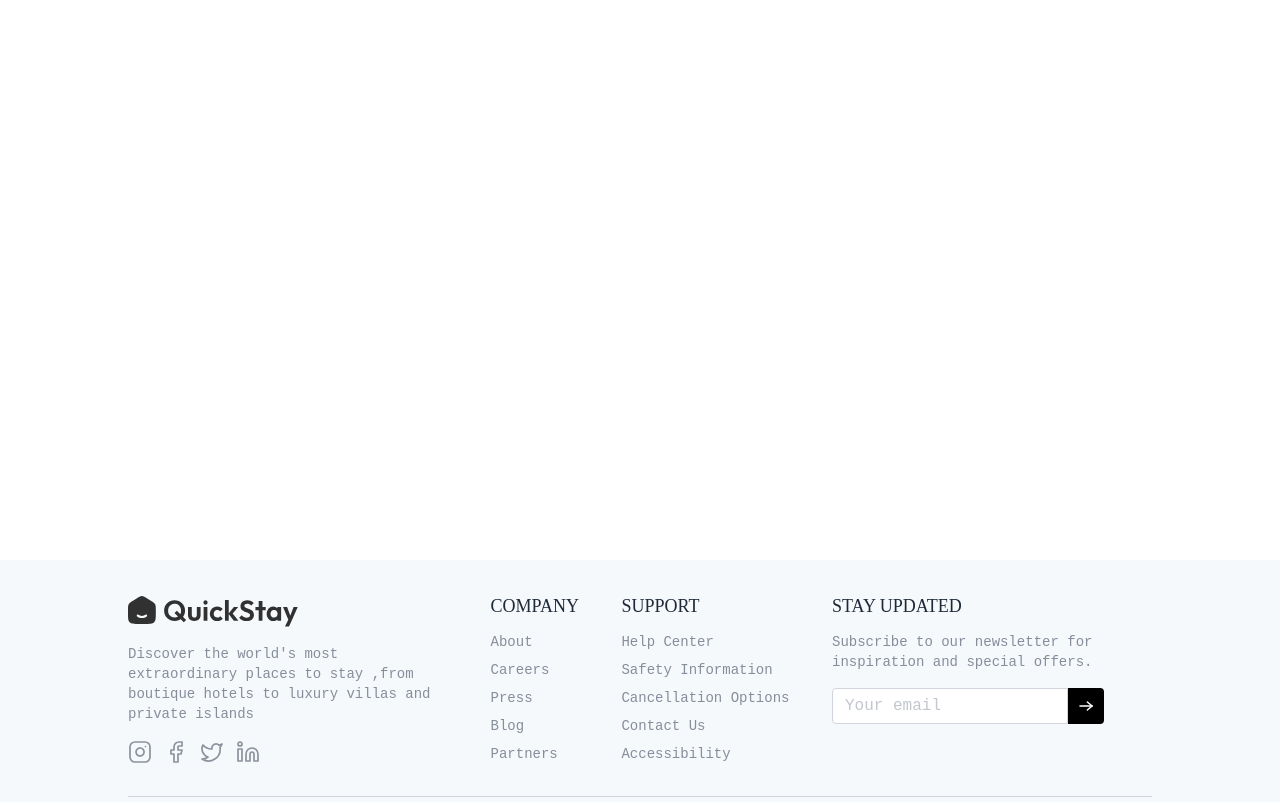
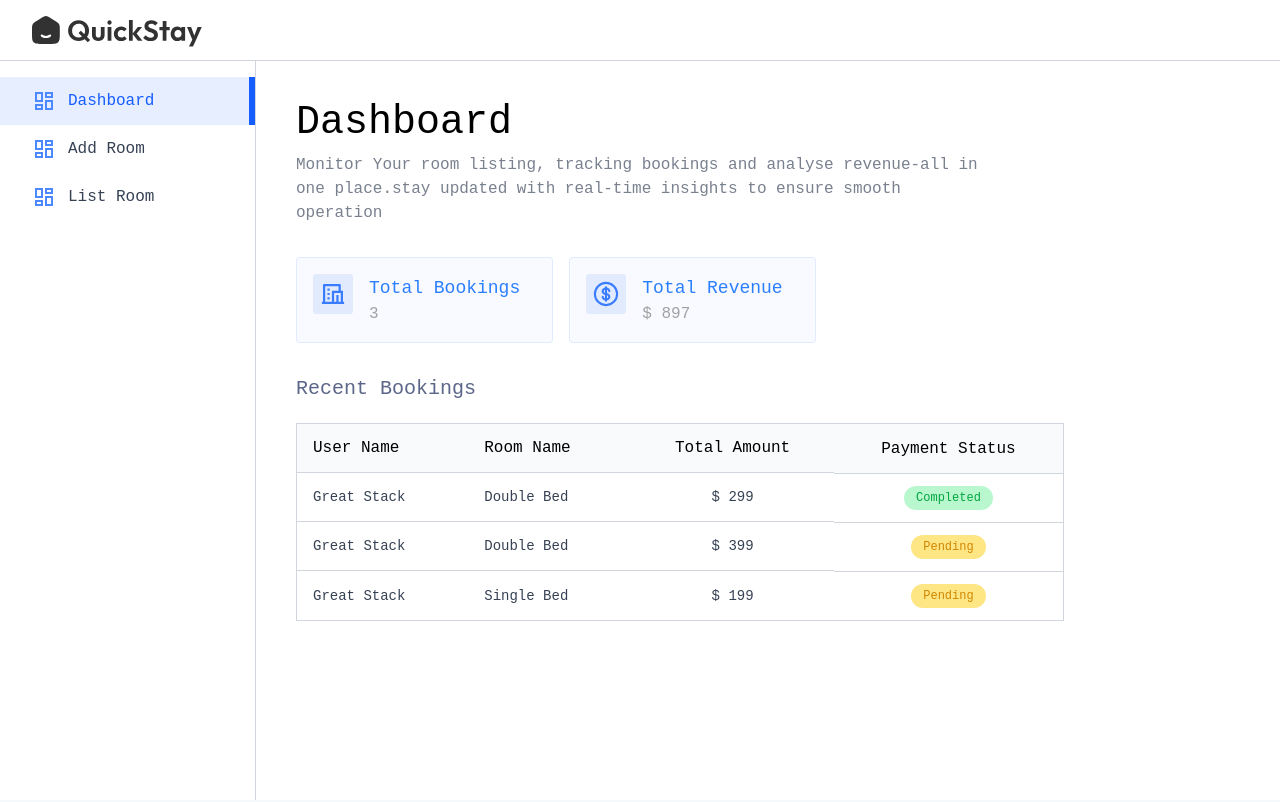
Before and after one commit to nihar-ranjan04/Hotel-Booking, a React (Vite) app in the folder hotel-booking/: page /owner in a window 1280 px wide. Shown: the top 802 px of the page. Built offline with nearby package versions, Linux system fonts and the light colour scheme; a web font is replaced by a local one.

Commit message:
Owner Layout,Owner Dashboard,completed

```diff
--- a/hotel-booking/src/App.jsx
+++ b/hotel-booking/src/App.jsx
@@ -6,6 +6,10 @@
 import AllRooms from './Pages/AllRooms';
 import RoomDetails from './Pages/RoomDetails';
 import MyBookings from './Pages/MyBookings';
+import Layout from './Pages/hotelOwner/Layout';
+import Dashboard from './Pages/hotelOwner/Dashboard';
+import AddRoom from './Pages/hotelOwner/AddRoom';
+import ListRoom from './Pages/hotelOwner/ListRoom';
 
 const App = () => {
 
@@ -21,6 +25,11 @@
           <Route path='/rooms' element={<AllRooms />} />
           <Route path='/rooms/:id' element={<RoomDetails />} />
           <Route path='/my-bookings' element={<MyBookings />} />
+          <Route path='/owner' element={<Layout/>}>
+          <Route index element ={<Dashboard/>}/>
+          <Route path="add-room" element ={<AddRoom/>}/>
+          <Route path='list-room' element ={<ListRoom/>}/>
+          </Route>
         </Routes>
       </div>
       <Footer />
--- /dev/null
+++ b/hotel-booking/src/Pages/hotelOwner/AddRoom.jsx
@@ -0,0 +1,11 @@
+import React from 'react'
+
+const AddRoom = () => {
+  return (
+    <div>
+
+    </div>
+  )
+}
+
+export default AddRoom
--- /dev/null
+++ b/hotel-booking/src/Pages/hotelOwner/Dashboard.jsx
@@ -0,0 +1,100 @@
+import React, { useState } from "react";
+import Title from "../../components/Title";
+import { assets, dashboardDummyData } from "../../assets/assets";
+
+const Dashboard = () => {
+  const [dashboardData, setDashboardData] = useState(dashboardDummyData);
+  return (
+    <div>
+      <Title
+        align="left"
+        font="outfit"
+        title="Dashboard"
+        subTitle="Monitor Your room listing, tracking bookings and analyse revenue-all in one place.stay updated with real-time insights to ensure smooth operation"
+      />
+      <div className="flex gap-4 my-8">
+        {/* Total Bookings  */}
+        <div className="bg-primary/3 border border-primary/10 rounded flex p-4 pr-8">
+          <img
+            src={assets.totalBookingIcon}
+            alt=""
+            className="max-sm:hidden h-10"
+          />
+          <div className="flex flex-col sm:ml-4 font-medium">
+            <p className="text-blue-500 text-lg">Total Bookings</p>
+            <p className="text-neutral-400 text-base">
+              {dashboardData.totalBookings}
+            </p>
+          </div>
+        </div>
+
+        {/* Total Revenue  */}
+
+        <div className="bg-primary/3 border border-primary/10 rounded flex p-4 pr-8">
+          <img
+            src={assets.totalRevenueIcon}
+            alt=""
+            className="max-sm:hidden h-10"
+          />
+          <div className="flex flex-col sm:ml-4 font-medium">
+            <p className="text-blue-500 text-lg">Total Revenue</p>
+            <p className="text-neutral-400 text-base">
+              {" "}
+              $ {dashboardData.totalRevenue}
+            </p>
+          </div>
+        </div>
+      </div>
+      {/* Recent Bookings */}
+      <h2 className="text-xl text-blue-950/70 font-medium mb-5">
+        Recent Bookings
+      </h2>
+      <div className="w-full max-w-3xl text-left border border-gray-300">
+        <table className="w-full">
+          <thead className="bg-gray-50">
+            <tr>
+              <th className="py-3 px-4 text-gary-800 font-medium">User Name</th>
+              <th className="py-3 px-4 text-gary-800 font-medium max-sm:hidden">
+                Room Name
+              </th>
+              <th className="py-3 px-4 text-gary-800 font-medium text-center">
+                Total Amount
+              </th>
+              <th className="py-3 px-4 text-gary-800 font-medium text-center">
+                Payment Status
+              </th>
+            </tr>
+          </thead>
+          <tbody className="text-sm">
+            {dashboardData.bookings.map((item, index) => (
+              <tr key={index}>
+                <td className="py-3 px-4 text-gray-700 border-t border-gray-300">
+                  {item.user.username}
+                </td>
+                <td className="py-3 px-4 text-gray-700 border-t border-gray-300 max-sm:hidden">
+                  {item.room.roomType}
+                </td>
+                <td className="py-3 px-4 text-gray-700 border-t border-gray-300 text-center">
+                  $ {item.totalPrice}
+                </td>
+                <td className="py-3 px-4 border-t border-gray-300 flex">
+                  <button
+                    className={`py-1 px-3 text-xs rounded-full mx-auto ${
+                      item.isPaid
+                        ? "bg-green-200 text-green-600"
+                        : "bg-amber-200 text-yellow-600"
+                    }`}
+                  >
+                    {item.isPaid ? "Completed" : "Pending"}
+                  </button>
+                </td>
+              </tr>
+            ))}
+          </tbody>
+        </table>
+      </div>
+    </div>
+  );
+};
+
+export default Dashboard;
--- /dev/null
+++ b/hotel-booking/src/Pages/hotelOwner/Layout.jsx
@@ -0,0 +1,22 @@
+import React from 'react'
+import Navbar from '../../components/hotelOwner/Navbar'
+import Sidebar from '../../components/hotelOwner/Sidebar'
+import { Outlet } from 'react-router-dom'
+
+const Layout = () => {
+  return (
+    <div className='flex flex-col h-screen'>
+        <Navbar/>
+        <div className='flex h-full'>
+            <Sidebar/>
+            <div className='flex-1 p-4 pt-10 md:px-10 h-full'>
+                <Outlet/>
+
+            </div>
+        </div>
+
+    </div>
+  )
+}
+
+export default Layout
--- /dev/null
+++ b/hotel-booking/src/Pages/hotelOwner/ListRoom.jsx
@@ -0,0 +1,11 @@
+import React from 'react'
+
+const ListRoom = () => {
+  return (
+    <div>
+
+    </div>
+  )
+}
+
+export default ListRoom
--- /dev/null
+++ b/hotel-booking/src/components/hotelOwner/Navbar.jsx
@@ -0,0 +1,17 @@
+import React from "react";
+import { Link } from "react-router-dom";
+import { assets } from "../../assets/assets";
+import { UserButton } from "@clerk/clerk-react";
+
+const Navbar = () => {
+  return (
+    <div className="flex items-center justify-between px-4 md:px-8 border-b border-gray-300 py-3 bg-white transition-all duration-300">
+      <Link to='/'>
+        <img src={assets.logo} alt="logo" className="h-9 invert opacity-80"/>
+      </Link>
+      <UserButton/>
+    </div>
+  );
+};
+
+export default Navbar;
--- /dev/null
+++ b/hotel-booking/src/components/hotelOwner/Sidebar.jsx
@@ -0,0 +1,35 @@
+import React from 'react'
+import { assets } from '../../assets/assets'
+import { NavLink } from 'react-router-dom'
+
+const Sidebar = () => {
+  const sidebarLinks = [
+    { name: "Dashboard", path: "/owner", icon: assets.dashboardIcon },
+    { name: "Add Room", path: "/owner/add-room", icon: assets.dashboardIcon },
+    { name: "List Room", path: "/owner/list-room", icon: assets.dashboardIcon }
+  ]
+
+  return (
+    <div className='md:w-64 w-16 border-r h-full text-base border-gray-300 pt-4 flex flex-col transition-all duration-300'>
+      {sidebarLinks.map((item, index) => (
+        <NavLink
+          to={item.path}
+          key={index}
+          end='/owner'
+          className={({ isActive }) =>
+            `flex items-center py-3 px-4 md:px-8 gap-3 ${
+              isActive
+                ? "border-r-4 md:border-r-[6px] bg-blue-600/10 border-blue-600 text-blue-600"
+                : "hover:bg-gray-100/90 border-white text-gray-700"
+            }`
+          }
+        >
+          <img src={item.icon} alt={item.name} className='min-h-6 min-w-6' />
+          <p className='md:block hidden text-center'>{item.name}</p>
+        </NavLink>
+      ))}
+    </div>
+  )
+}
+
+export default Sidebar
```
